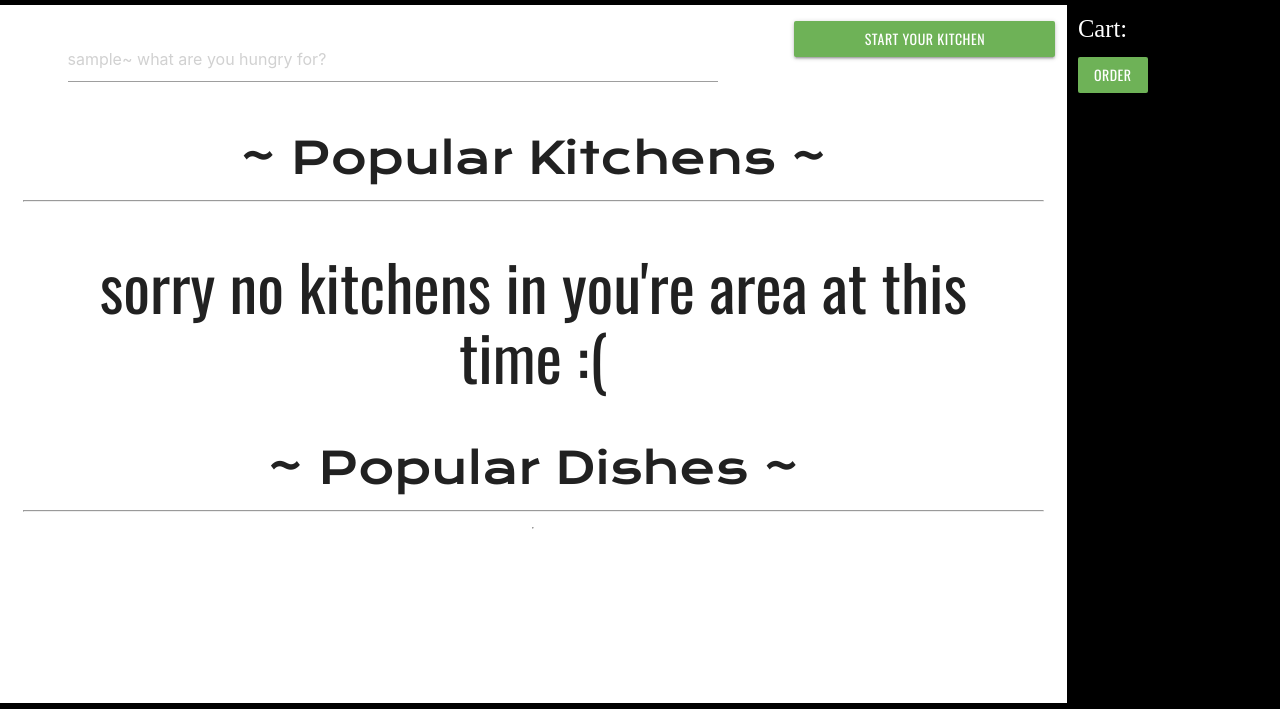
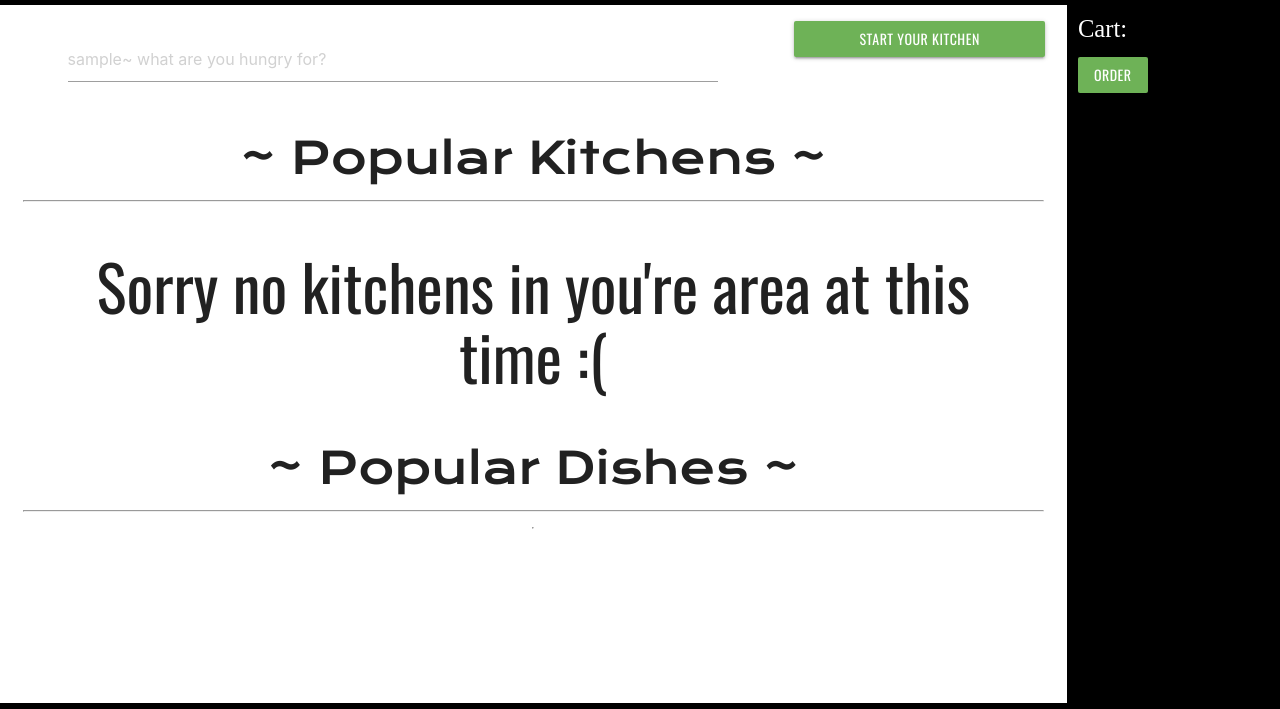
Before and after one commit to DaltonHart/HomeCooked, a Django app: page / in a window 1280 px wide. Shown: the part 91-800 px from the top of the page. Run offline with Django 3.2, Linux system fonts and the light colour scheme; the visitor is signed in with stand-in values (Sample User, id 1).

Commit message:
updated read me

```diff
--- a/homecooked_project/homecooked/static/css/main.css
+++ b/homecooked_project/homecooked/static/css/main.css
@@ -273,3 +273,7 @@
 .openorders{
     border: 2px solid #000000;
 }
+
+.row .col .s3{
+ width: 24%;
+}
--- a/homecooked_project/homecooked/templates/homecooked/kitchen.html
+++ b/homecooked_project/homecooked/templates/homecooked/kitchen.html
@@ -37,7 +37,7 @@
                     <a class="waves-effect waves-light btn">Add to Order</a>
                     {% if user == kitchen.owner %}
                     <a href="{% url 'dish_edit' pk=dish.pk %}" class="waves-effect waves-light btn edit crud">Edit</a>
-                    <a href="{% url 'dish_delete' pk=dish.pk %}" class="waves-effect waves-light btn delete crud">Delete</a>
+                    <a href="{% url 'dish_delete' pk=dish.pk %}" class="waves-effect waves-light btn delete crud">Remove</a>
                     {% endif %}
                 </div>
                 {% empty %}
--- a/homecooked_project/homecooked/templates/homecooked/userIndex.html
+++ b/homecooked_project/homecooked/templates/homecooked/userIndex.html
@@ -40,7 +40,7 @@
         </div>
       </div>
       {%empty%}
-      <h1>sorry no kitchens in you're area at this time :(</h1>
+      <h1>Sorry no kitchens in you're area at this time :(</h1>
      {% endfor %}
     </section>
 
@@ -57,7 +57,7 @@
           <h5>{{dish.name}}</h5>
           <p>{{dish.description}}</p>
           <p>${{dish.price}}</p>
-          <p><a href="#">{{dish.kitchen.name}}</a></p>
+          <p><a href="{% url 'kitchen' pk=dish.kitchen.pk %}">{{dish.kitchen.name}}</a></p>
         </div>
         <a class="waves-effect waves-light btn">Add to Order</a>
       </div>
```
Also changed, not shown: README.md.
